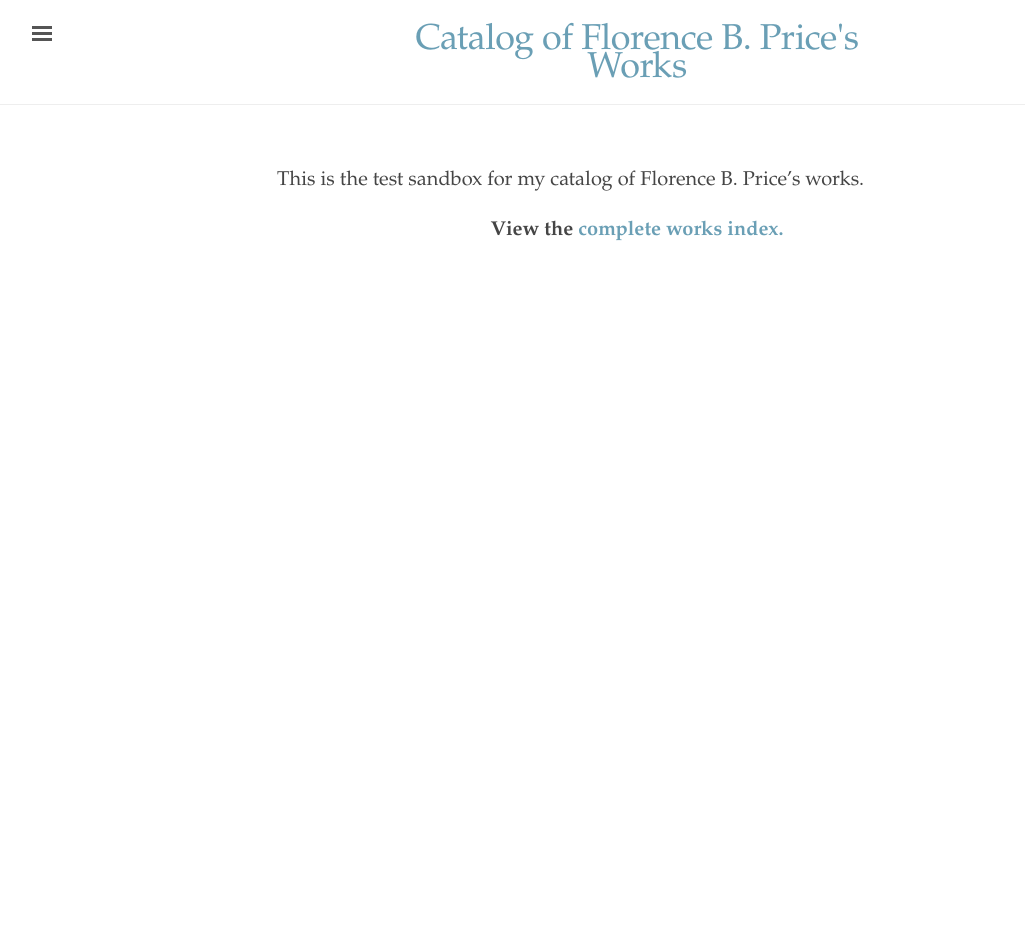
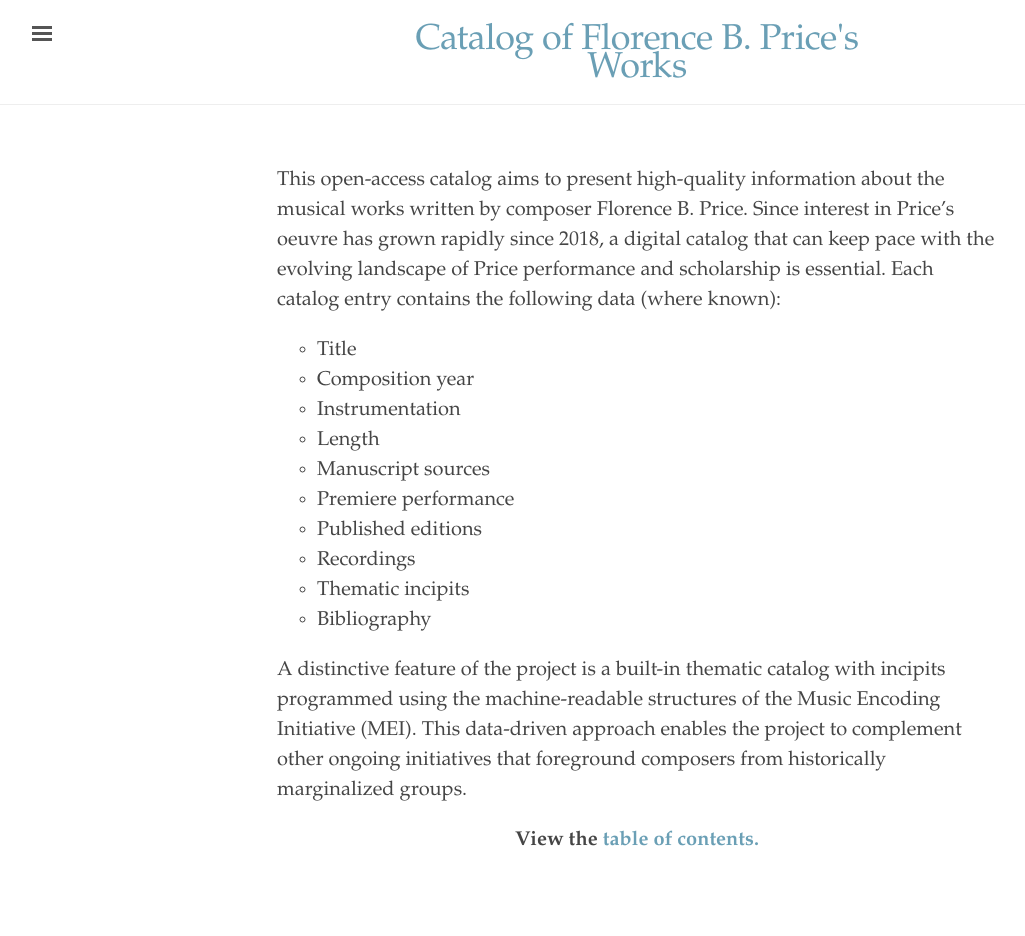
Before and after one commit to dwshadle/florence-price-catalog, a Jekyll site: the page built from _pages/index.md, in a window 1280 px wide. Shown: the whole page, without its empty margins (3-1028 px from the left). Built offline with Jekyll 4.4.1, drawn with Linux system fonts in a browser that asks for light colours; before the commit the page ends 900 px from its top, so only the background shows below that.

Commit message:
Update index.md

```diff
--- a/_pages/index.md
+++ b/_pages/index.md
@@ -3,6 +3,18 @@ layout: default
 permalink: /
 ---
 
-This is the test sandbox for my catalog of Florence B. Price's works.
+This open-access catalog aims to present high-quality information about the musical works written by composer Florence B. Price. Since interest in Price's oeuvre has grown rapidly since 2018, a digital catalog that can keep pace with the evolving landscape of Price performance and scholarship is essential. Each catalog entry contains the following data (where known):
+- Title
+- Composition year
+- Instrumentation
+- Length
+- Manuscript sources
+- Premiere performance
+- Published editions
+- Recordings
+- Thematic incipits
+- Bibliography
 
-<p style="text-align: center;"><b>View the <a href="https://dwshadle.github.io/test/_pages/complete-works/">complete works index.</a></b></p>
+A distinctive feature of the project is a built-in thematic catalog with incipits programmed using the machine-readable structures of the Music Encoding Initiative (MEI). This data-driven approach enables the project to complement other ongoing initiatives that foreground composers from historically marginalized groups.
+
+<p style="text-align: center;"><b>View the <a href="https://dwshadle.github.io/test/_pages/complete-works/">table of contents.</a></b></p>
```
